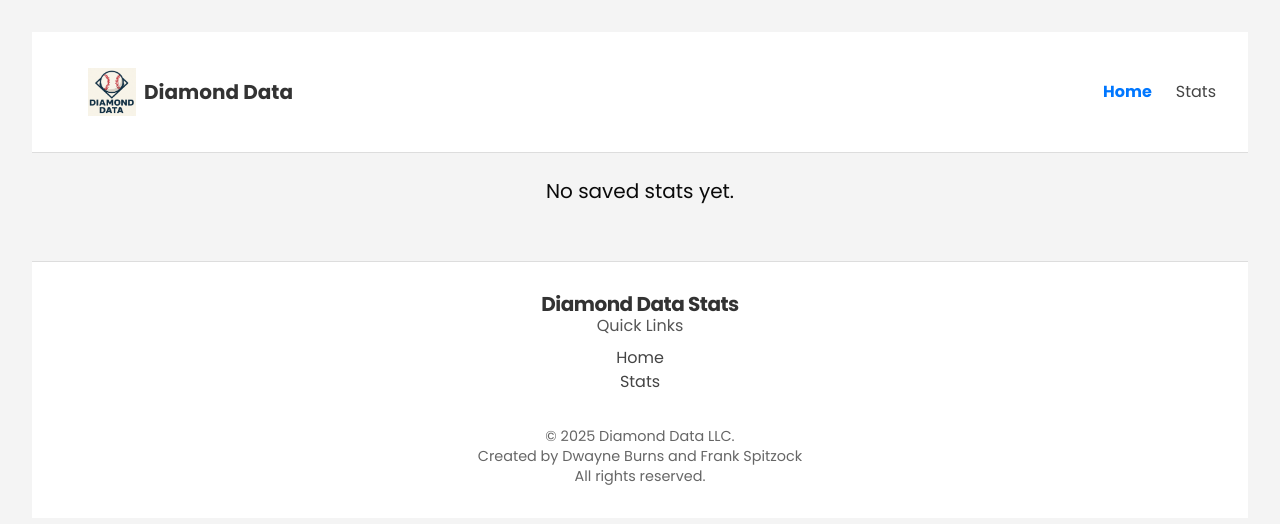
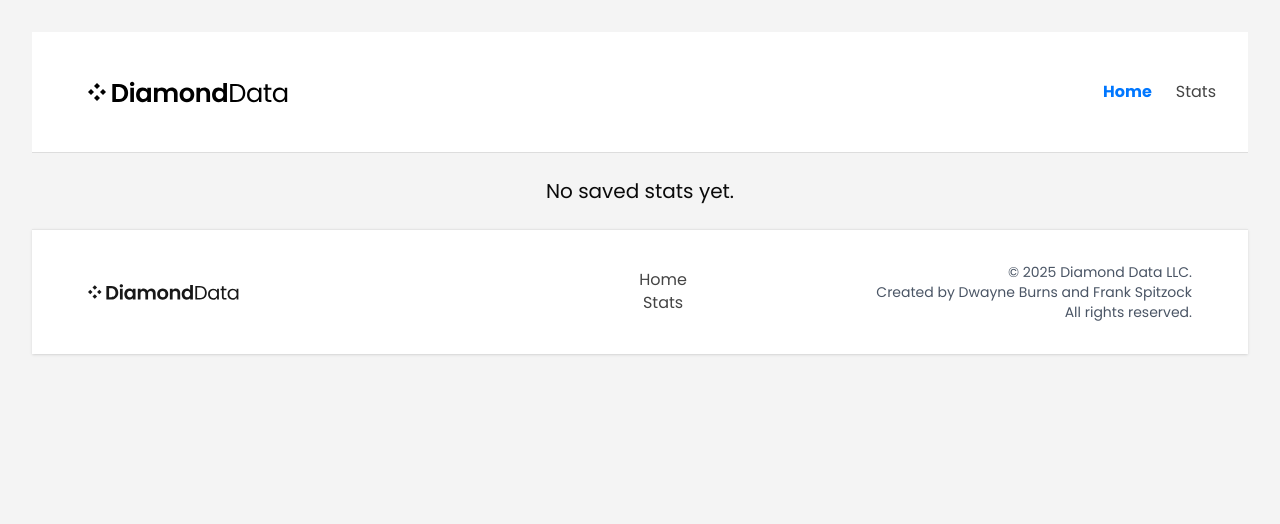
Before and after one commit to FSpitzock/Diamond_Data_Baseball_Stat_Tracker, a React (Vite) app: page / in a window 1280 px wide. Shown: the top 524 px of the page. Built offline with nearby package versions, Linux system fonts and the light colour scheme.

Commit message:
udpated header and footer

```diff
--- a/src/App.css
+++ b/src/App.css
@@ -99,8 +99,13 @@
 }
 
 .logo-img {
-  width: 48px;
-  height: 48px;
+  width: 200px;
+  height: 200px;
+}
+
+.logo-img-footer {
+  width: 150px;
+  height: 150px;
 }
 
 .logo-text {
--- a/src/components/Layout/Footer.tsx
+++ b/src/components/Layout/Footer.tsx
@@ -1,23 +1,31 @@
 import React from "react";
 import Navigation from "../Layout/Navigation";
+import { Link } from "react-router-dom";
+import Logo from "../../assets/diamond-data-logo.svg";
 
 const Footer: React.FC = () => {
   return (
-    <footer className="footer">
-      <div className="footer-container">
+    <footer className="w-full bg-white border-t shadow-sm">
+      <div className="max-w-6xl mx-auto px-6 py-8 flex flex-col md:flex-row items-center justify-between gap-6">
 
-        {/* Left Side — Branding */}
-        <div className="footer-branding">
-          <h2 className="footer-title">Diamond Data Stats</h2>
-          <p className="footer-sub">Quick Links</p>
+        {/* Branding + Navigation */}
+        <div className="flex flex-col md:flex-row items-center gap-100">
+          <Link to="/" className="flex items-center gap-2">
+            <img
+              src={Logo}
+              alt="App Logo"
+              className="h-8 w-auto opacity-90 hover:opacity-100 transition"
+            />
+          </Link>
 
-          <div className="footer-nav">
+          {/* Nav */}
+          <div className="text-sm">
             <Navigation />
           </div>
         </div>
 
-        {/* Right Side — Copyright */}
-        <div className="footer-copy">
+        {/* Copy / Legal */}
+        <div className="text-center md:text-right text-sm text-gray-600">
           <p>&copy; {new Date().getFullYear()} Diamond Data LLC.</p>
           <p>Created by Dwayne Burns and Frank Spitzock</p>
           <p>All rights reserved.</p>
--- a/src/components/Layout/Header.tsx
+++ b/src/components/Layout/Header.tsx
@@ -1,6 +1,7 @@
 import { FC } from "react";
 import { NavLink, Link } from "react-router-dom";
-import Logo from "../../assets/DiamondDataLogo.png";
+import Logo from "../../assets/diamond-data-logo.svg";
+
 
 const Header: FC = () => {
   return (
@@ -10,7 +11,7 @@
         {/* Logo */}
         <Link to="/" className="logo">
           <img src={Logo} alt="App Logo" className="logo-img" />
-          <h1 className="logo-text">Diamond Data</h1>
+
         </Link>
 
         {/* Navigation */}
```
